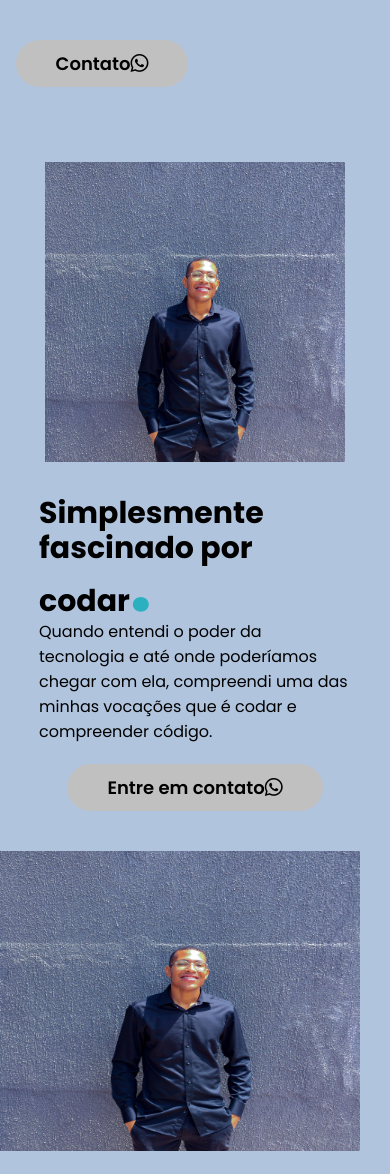
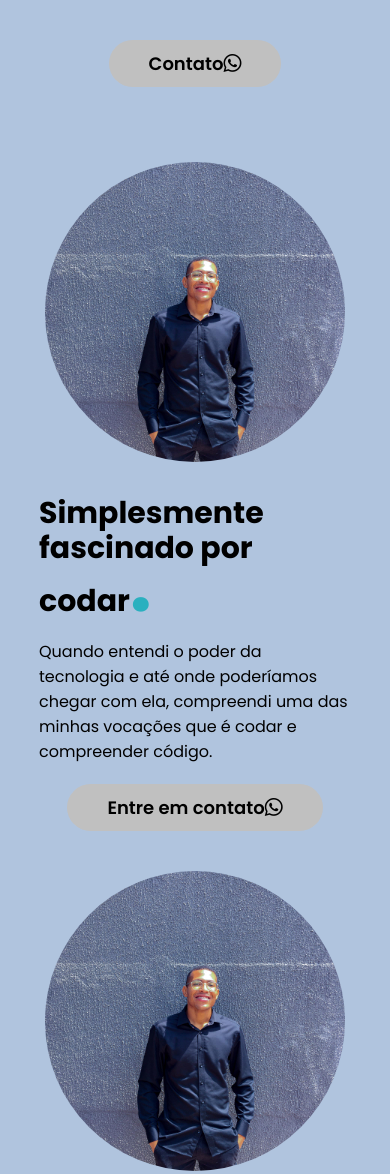
Before and after one commit to denisondouglas/Portf-lio, a plain HTML site: page index.html in a window 390 px wide. Shown: the top 1174 px of the page. Drawn offline with nearby package versions, Linux system fonts and the light colour scheme.

Commit message:
Portfólio finalizado com sucesso.

```diff
--- a/index.html
+++ b/index.html
@@ -49,7 +49,7 @@
           </div> <!-- Txt-top-site-->
 
           <div class="img-top-site">
-            <img src="./Profile Photo Linkedin.jpg" alt="">
+            <img src="./Profile Photo Linkedin.jpg" alt="Foto-de-perfil">
           </div>
         </div> <!-- Flex-->
       </div> <!-- Interface do Site-->
@@ -58,7 +58,7 @@
     <section class="sobre" id="sobre">
       <div class="interface">
         <div class="flex">
-          <div class="img-sobre">
+          <div id="img-sobre">
             <img src="./Profile Photo Linkedin.jpg" alt="">
           </div><!--Img-Sobre-->
           <div class="txt-sobre">
@@ -95,7 +95,7 @@
           <div class="box">
             <i class="bi bi-filetype-js"></i>
             <h3>Java-Script</h3>
-            <p>Apesar de estar aprendendo já tenho conhecimento suficiente para integrar o JS no HTML e criar funcionalidades eficazes e realmente úteis para o seu projeto.</p>
+            <p>O versátil e poderoso JS está em minha base, ultilizo-o para criar funcionalidades eficazes e realmente úteis para o seu projeto.</p>
           </div><!--Box-->
 
         </div><!--Flex-->
@@ -106,14 +106,25 @@
       <div class="interface">
         <h2 class="title">PRINCIPAIS <span>PROJETOS</span></h2>
         <div class="flex">
+          <a href="https://denisondouglas.github.io/iPhone-Landing-Page/" target="_blank">
             <div class="img-projeto" style="background-image: url(assets/FireShot\ Capture\ 001\ -\ iPhone\ -\ 127.0.0.1.png);">
               <div class="overlay">Iphone Landing Page</div>
+          </a>
         </div>
-          <div class="img-projeto" style="background-image: url(assets/FireShot\ Capture\ 004\ -\ Conversor\ de\ Moeda\ -\ 127.0.0.1.png);">
-            <div class="overlay">Conversor de Moeda</div>
+
+
+        <div class="img-projeto" style="background-image: url(assets/site-3.png);">
+          <a href="https://denisondouglas.github.io/landing-page-1/
+            " target="_blank">
+            <div class=" overlay">Estética Automotiva</div>
+          </a>
         </div>
+
+
         <div class="img-projeto" style="background-image: url(assets/FireShot\ Capture\ 005\ -\ iPhone\ Landing\ Page\ -\ 127.0.0.1.png);">
+          <a href="https://denisondouglas.github.io/iphone-respo/" target="_blank">
             <div class="overlay">Iphone Responsivo</div>
+          </a>
         </div>
       </div> <!--Flex-->
       </div> <!--Interface-->
--- a/style.css
+++ b/style.css
@@ -9,11 +9,6 @@
 
 .flex {
   display: flex;
-}
-
-img {
-  width: 300px;
-  height: 300px;
 }
 
 h2.title {
@@ -84,6 +79,12 @@ header a:hover {
   transform: scale(1.15);
 }
 
+img {
+  width: 300px;
+  height: 300px;
+  border-radius: 50%;
+}
+
 /* Estilo do Topo do Site */
 
 section.topo-site {
@@ -106,8 +107,9 @@ section.topo-site .flex {
   font-size: 78px;
 }
 
-.topo-site.txt-topo-site {
-  margin: 40px 0;
+.txt-topo-site p {
+  margin-top: 20px;
+  margin-bottom: 20px;
 }
 
 .topo-site .img-top-site img {
@@ -192,6 +194,7 @@ section.especialidades .flex {
   transform: scale(1.05);
   box-shadow: 0 0 16px #11111188;
 }
+
 /* Estilos dos Projetos */
 
 section.portfolio {
@@ -290,6 +293,18 @@ footer.flex {
 
   img {
     width: 100%;
+    border-radius: 50%;
+  }
+
+  .contato {
+    margin: auto;
+  }
+
+  #img-sobre {
+    margin: auto;
+    width: 300px;
+    height: 300px;
+    border-radius: 50%;
   }
 
   section.topo-site .flex {
```
Also changed, not shown: assets/site-3.png (added). Lines whose indentation alone changed are shown as unchanged.
